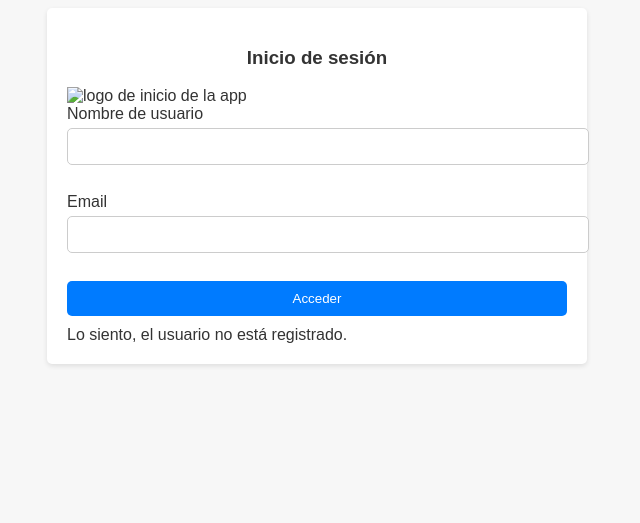
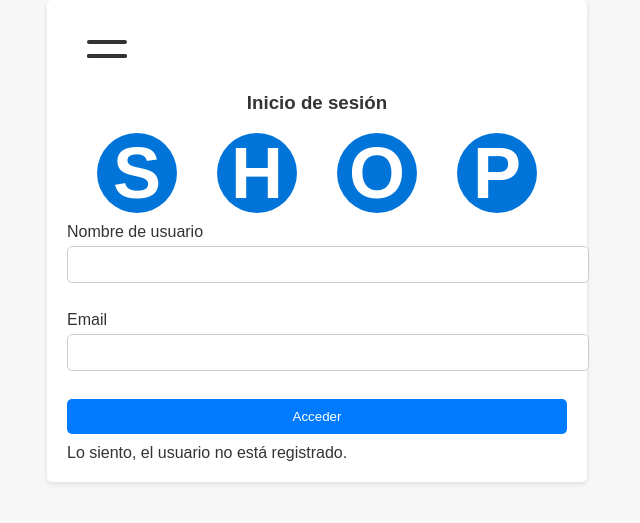
Before and after one commit to molinacode/PAC_UF3_GarciaMolinaViviana, a PHP site: page / in a window 1280 px wide. Shown: the top 523 px of the page, without its empty margins (323-963 px from the left). Run offline with PHP 8.4, Linux system fonts and the light colour scheme.

Commit message:
update files

```diff
--- a/css/styles.css
+++ b/css/styles.css
@@ -1,17 +1,23 @@
 table {
     border-collapse: collapse;
 }
-td, th {
+
+td,
+th {
     border: 1px solid black;
     padding: 5px;
 }
+
 .autorizado {
     background-color: lightgreen;
 }
+
 /* Estilos generales */
 body {
     font-family: Arial, sans-serif;
     background-color: #f7f7f7;
+    margin: 0;
+    padding: 0;
     color: #333;
 }
 
@@ -71,3 +77,119 @@ input[type="submit"]:hover {
         margin-bottom: 5px;
     }
 }
+
+.shop {
+    margin: 10px;
+    display: flex;
+    justify-content: center;
+    align-items: center;
+    font-size: 72px;
+    font-weight: bold;
+    font-family: Arial, sans-serif;
+    text-transform: uppercase;
+}
+
+.shop span {
+    width: 80px;
+    height: 80px;
+    margin: 0 20px;
+    text-align: center;
+    line-height: 80px;
+    border-radius: 50%;
+    background-color: #0074D9;
+    /* Azul */
+    color: white;
+}
+
+.menu-toggle {
+    display: block;
+    width: 40px;
+    height: 32px;
+    margin: 20px;
+    position: relative;
+    cursor: pointer;
+}
+
+.menu-toggle span {
+    display: block;
+    position: absolute;
+    height: 4px;
+    width: 100%;
+    background: #333;
+    border-radius: 9px;
+    opacity: 1;
+    left: 0;
+    transform: rotate(0deg);
+    transition: all 0.25s ease-out;
+}
+
+.menu-toggle span:nth-child(1) {
+    top: 0px;
+}
+
+.menu-toggle span:nth-child(2),
+.menu-toggle span:nth-child(3) {
+    top: 14px;
+}
+
+.menu-toggle span:nth-child(4) {
+    top: 28px;
+}
+
+/* Estilos para el menú */
+.menu {
+    position: fixed;
+    top: 0;
+    left: -200px;
+    width: 200px;
+    height: 100%;
+    background-color: #333;
+    transition: all 0.3s ease-out;
+}
+
+.menu ul {
+    list-style: none;
+    margin: 0;
+    padding: 0;
+}
+
+.menu li {
+    margin: 0;
+    padding: 0;
+}
+
+.menu a {
+    display: block;
+    padding: 10px 20px;
+    color: #fff;
+    text-decoration: none;
+    transition: all 0.2s ease-out;
+}
+
+.menu a:hover {
+    background-color: #444;
+}
+
+/* Estilos para mostrar el menú */
+.menu-toggle.active span:nth-child(1) {
+    top: 16px;
+    transform: rotate(45deg);
+}
+
+.menu-toggle.active span:nth-child(2) {
+    opacity: 0;
+}
+
+.menu-toggle.active span:nth-child(3) {
+    top: 16px;
+    transform: rotate(-45deg);
+}
+
+.menu-toggle.active span:nth-child(4) {
+    top: 16px;
+    transform: rotate(135deg);
+}
+
+.menu-toggle.active~.menu {
+    left: 0;
+}
--- a/index.php
+++ b/index.php
@@ -8,16 +8,33 @@
     <meta name="description" content="">
     <meta name="author" content="">
     <meta http-equiv="refresh" content="30">
-    <link rel="icon" type="image/x-icon" href="/img/favicon.ico">
+    <link rel="icon" type="image/x-icon" href="./img/favicon.ico">
     <link rel="stylesheet" href="./css/styles.css">
-    <script src=""></script>
     <title>Inicio</title>
 </head>
 
 <body>
     <div id="formulario">
+        <div class="menu-toggle">
+            <span></span>
+            <span></span>
+            <span></span>
+        </div>
+        <nav class="menu">
+            <ul>
+                <li><a href="index.php">Inicio</a></li>
+                <li><a href="articulos.php">Artículos</a></li>
+                <li><a href="users.php">Usuarios</a></li>
+            </ul>
+        </nav>
+        <div class="content">
             <h3>Inicio de sesión</h3>
-        <img src="" alt="logo de inicio de la app" />
+            <div class="shop">
+                <span>S</span>
+                <span>H</span>
+                <span>O</span>
+                <span>P</span>
+            </div>
             <form method="post" action="index.php">
                 <label for="usuario">Nombre de usuario</label>
                 <input type="text" name="user" required></br>
@@ -60,6 +77,7 @@
             }
             ?>
         </div>
+    </div>
+<script type="text/javascript" src="./js/script.js"></script>
 </body>
-
 </html>
--- /dev/null
+++ b/js/script.js
@@ -0,0 +1,7 @@
+const menuToggle = document.querySelector('.menu-toggle');
+const menu = document.querySelector('.menu');
+
+menuToggle.addEventListener('click', () => {
+    menuToggle.classList.toggle('active');
+    menu.classList.toggle('active');
+});
```
Also changed, not shown: articulos.php (+24 -10 lines), css/style.css (deleted, +0 -10 lines), formArticulo.php (+5 -3 lines), users.php (+24 -6 lines), img/favicon.ico (renamed from css/favicon.ico). Lines whose indentation alone changed are shown as unchanged.
